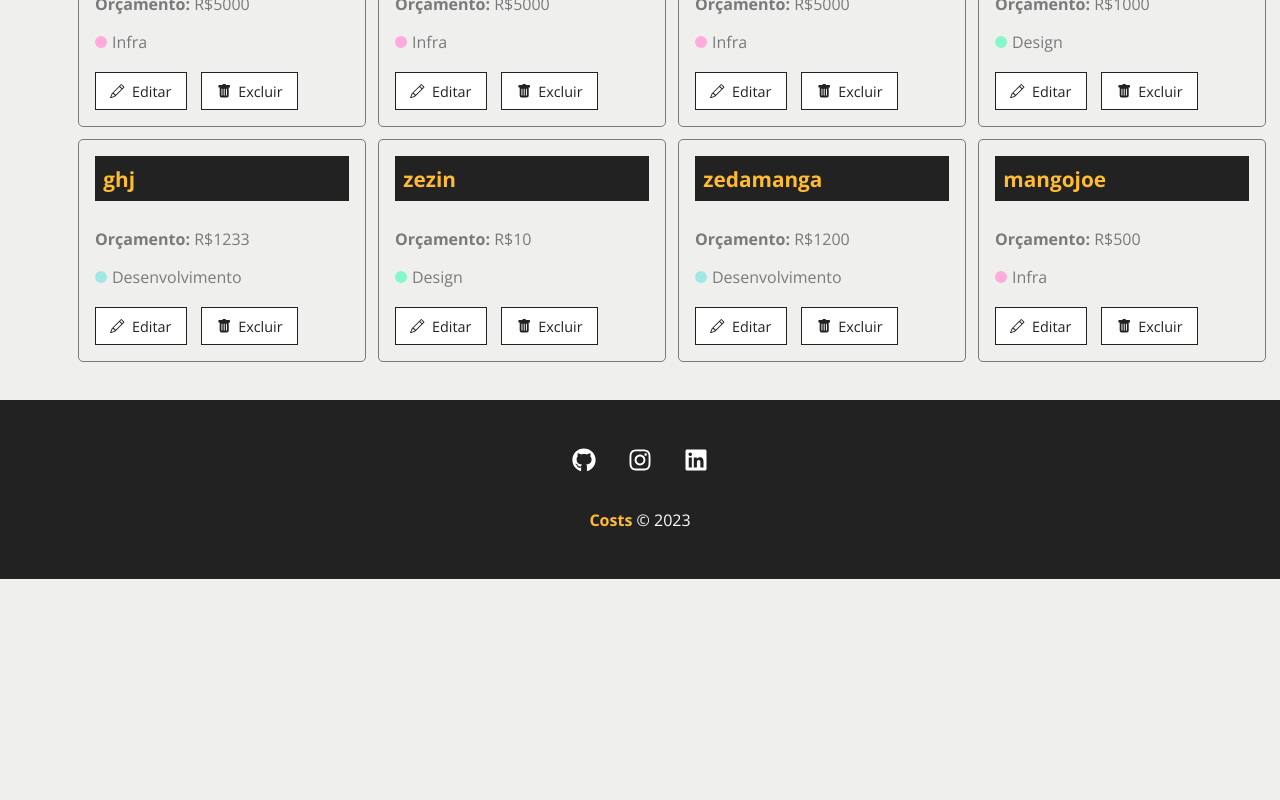
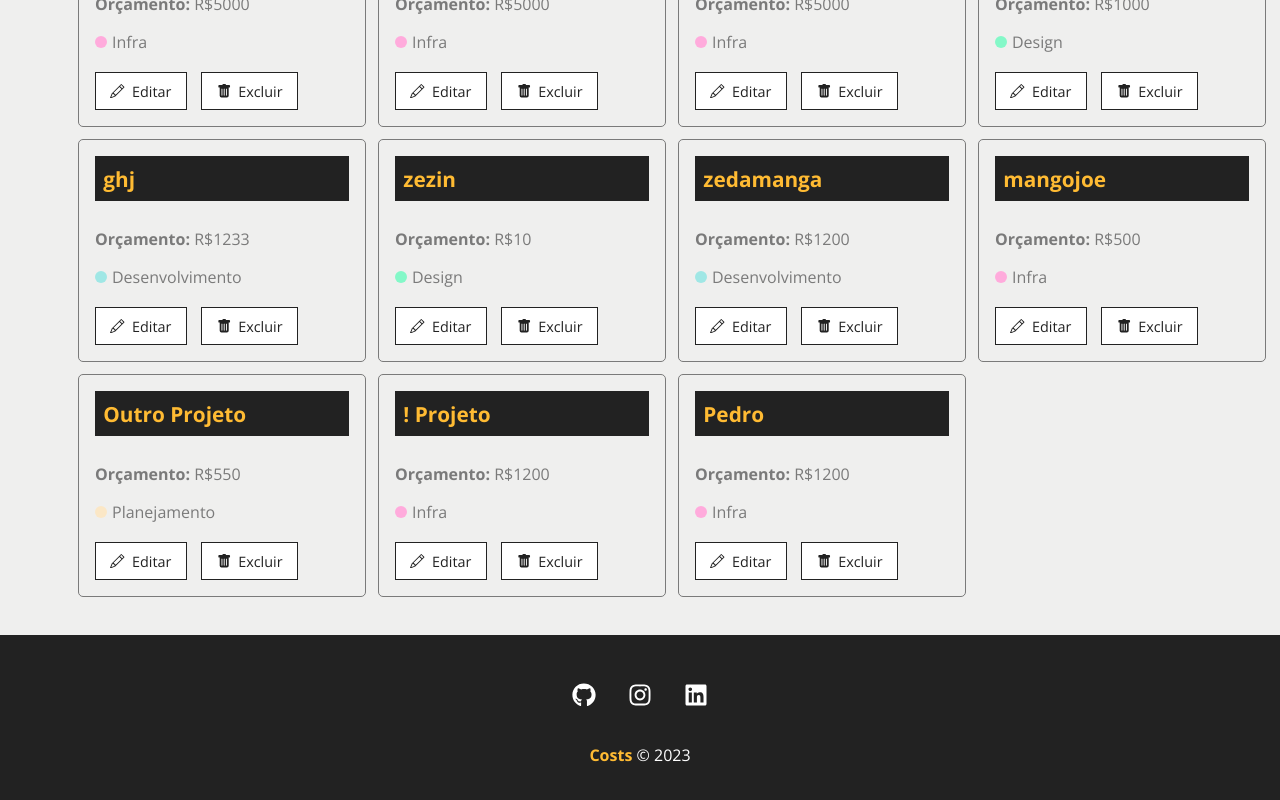
Before and after one commit to Pedroanjoss/Projeto-Costs, a React (Create React App) app in the folder costs/: page /projects in a window 1280 px wide. Shown: the part 545-1345 px from the top of the page. Before the commit the page ends 1124 px from the top, so only its background shows below. Built offline with nearby package versions, Linux system fonts and the light colour scheme; data requests are answered from the project's data file.

Commit message:
criando loading

```diff
--- a/costs/db.json
+++ b/costs/db.json
@@ -11,7 +11,6 @@
       "services": [],
       "id": 1
     },
-
     {
       "name": "Primeiro Projeto",
       "budget": "5000",
@@ -132,6 +131,39 @@
       "cost": 0,
       "services": [],
       "id": 18
+    },
+    {
+      "name": "Outro Projeto",
+      "budget": "550",
+      "category": {
+        "id": "4",
+        "name": "Planejamento"
+      },
+      "cost": 0,
+      "services": [],
+      "id": 19
+    },
+    {
+      "name": "! Projeto",
+      "budget": "1200",
+      "category": {
+        "id": "1",
+        "name": "Infra"
+      },
+      "cost": 0,
+      "services": [],
+      "id": 20
+    },
+    {
+      "name": "Pedro",
+      "budget": "1200",
+      "category": {
+        "id": "1",
+        "name": "Infra"
+      },
+      "cost": 0,
+      "services": [],
+      "id": 21
     }
   ],
   "categories": [
--- /dev/null
+++ b/costs/src/components/layout/Loading.js
@@ -0,0 +1,13 @@
+import loading from "../../img/loading.svg"
+
+import styles from "./Loading.module.css"
+
+function Loading(){
+    return(
+        <div className={styles.loader_container}>
+            <img className={styles.loader} src={loading} />
+        </div>
+    )
+}
+
+export default Loading
--- /dev/null
+++ b/costs/src/components/layout/Loading.module.css
@@ -0,0 +1,11 @@
+.loader_container{
+    width: 100%;
+    height: 100%;
+    display: flex;
+    justify-content: center;
+    align-items: center;
+}
+
+.loader{
+    width: 50px;
+}
--- a/costs/src/components/pages/Projects.js
+++ b/costs/src/components/pages/Projects.js
@@ -4,6 +4,7 @@
 
 import Message from "../layout/Message"
 import Container from "../layout/Container"
+import Loading from '../layout/Loading'
 import LinkButton from '../pages/LinkButton'
 import ProjectCard from '../project/ProjectCard'
 
@@ -11,6 +12,8 @@
 
 function Projects() {
     const [projects, setProjects] = useState([])
+    const [removeLoading, setRemoveLoading] = useState(false)
+
 
    const location = useLocation()
    let message = ''
@@ -19,7 +22,8 @@
    }
 
    useEffect(()=> {
-    fetch('http://localhost:5000/projects', {
+    setTimeout(()=> {
+        fetch('http://localhost:5000/projects', {
         method:'GET',
         headers: {
             'Content-Type': 'application/json'
@@ -27,9 +31,11 @@
     }).then((resp) => resp.json())
       .then((data) => {
         setProjects(data)
+        setRemoveLoading(true)
       })
       .catch((err) => console.log(err))
-   }, [])
+   },300)
+    }, [])
 
 
     return (
@@ -41,7 +47,8 @@
             </div>
             {message && <Message type="success" msg={message}/>}
             <Container customClass="start">
-               {projects.map((project) => (
+               {projects.length > 0 &&
+                projects.map((project) => (
                 <ProjectCard
                 id={project.id}
                 name={project.name}
@@ -50,6 +57,10 @@
                 key={project.id}
                 />
                ) )}
+               {!removeLoading && <Loading />}
+               {removeLoading && projects.length === 0 && (
+                 <p>Não há projetos cadastrados!</p>
+               )}
             </Container>
         </div>
     )
```
